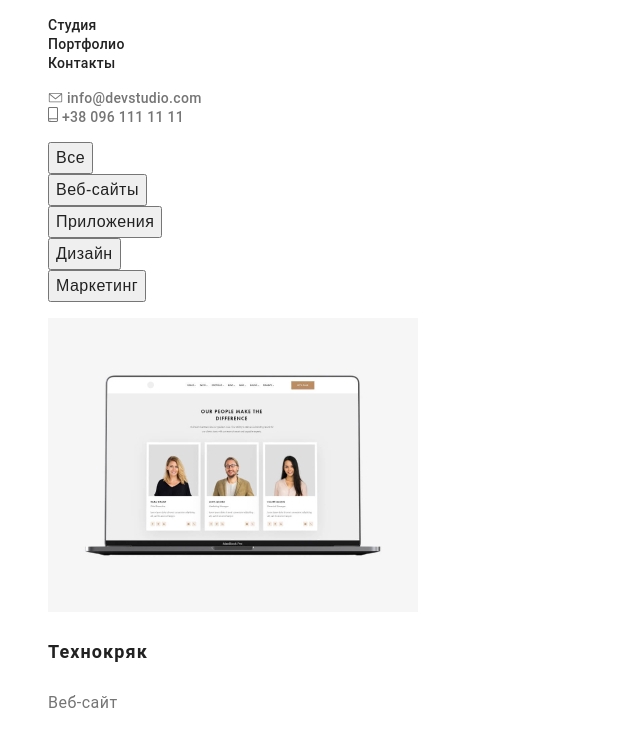
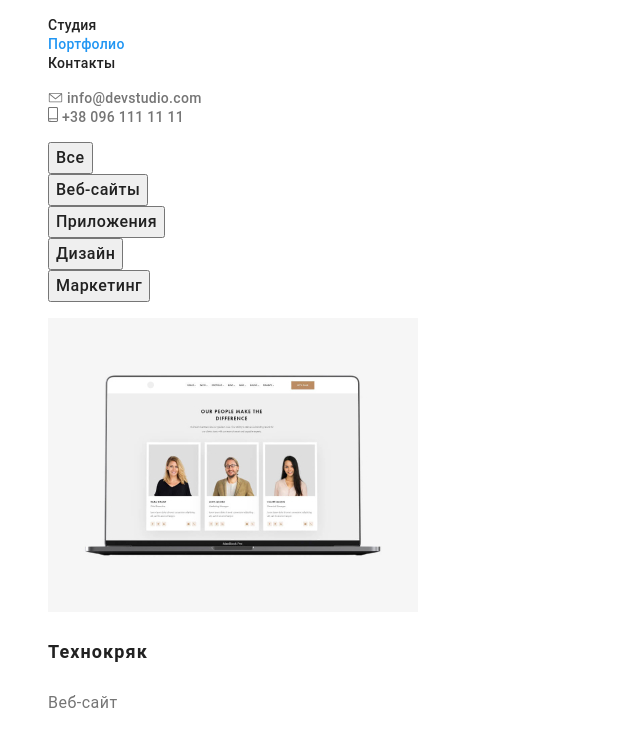
Before and after one commit to Korotenko17/goit-markup-hw-02, a plain HTML site: page portfolio.html in a window 1280 px wide. Shown: the part 48-780 px from the top of the page, without its empty margins (0-640 px from the left). Drawn offline with Linux system fonts and the light colour scheme.

Commit message:
исправил ошибки

```diff
--- a/css/style.css
+++ b/css/style.css
@@ -191,8 +191,10 @@ background: rgba(47, 48, 58, 0.8);
 }
 
 .adress-podval {
+    font-family: 'Roboto', sans-serif;
     font-weight: 400;
     color: var(--primary-white-color);
+    font-style: normal;
 }
 
 
@@ -229,3 +231,17 @@ background: rgba(47, 48, 58, 0.8);
     letter-spacing: 0.03em;
     color: var(--primary-text-color)
 }
+
+.active-page {
+    color: var(--accent-color);
+}
+
+.portfolio-btn-text {
+    font-family: 'Roboto', sans-serif;
+    font-style: normal;
+    font-weight: 500;
+    font-size: 16px;
+    line-height: 1.63;
+    text-align: center;
+    letter-spacing: 0.03em;
+}
--- a/portfolio.html
+++ b/portfolio.html
@@ -19,7 +19,7 @@
                     <a class="link-nav link" href="./index.html">Студия</a>
                 </li>
                 <li class="list">
-                    <a class="link-nav link" href="./portfolio.html">Портфолио</a>
+                    <a class="link-nav link active-page" href="./portfolio.html">Портфолио</a>
                 </li>
                 <li class="list">
                     <a class="link-nav link" href="">Контакты</a>
@@ -42,14 +42,13 @@
         <section>
             <h2 hidden>Меню</h2>
             <ul>
-                <li class="list"><button class="portfolio-btn"><span>Все</span></button></li>
-                <li class="list"><button class="portfolio-btn"><span>Веб-сайты</span></button></li>
-                <li class="list"><button class="portfolio-btn"><span>Приложения</span></button></li>
-                <li class="list"><button class="portfolio-btn"><span>Дизайн</span></button></li>
-                <li class="list"><button class="portfolio-btn"><span>Маркетинг</span></button></li>
+                <li class="list"><button class="portfolio-btn"><span class="portfolio-btn-text">Все</span></button></li>
+                <li class="list"><button class="portfolio-btn"><span class="portfolio-btn-text">Веб-сайты</span></button></li>
+                <li class="list"><button class="portfolio-btn"><span class="portfolio-btn-text">Приложения</span></button></li>
+                <li class="list"><button class="portfolio-btn"><span class="portfolio-btn-text">Дизайн</span></button></li>
+                <li class="list"><button class="portfolio-btn"><span class="portfolio-btn-text">Маркетинг</span></button></li>
             </ul>
-        </section>
-        <section>
+
             <ul class="list">
                 <li>
                     <img src="./images/portfolio/tehno.jpg" alt="Технокряк">
```
Also changed, not shown: index.html (+1 -1 lines).
